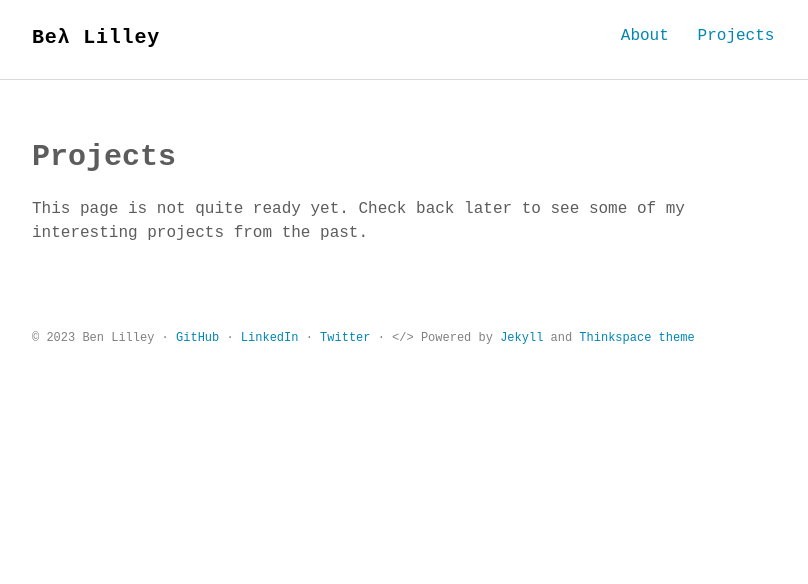
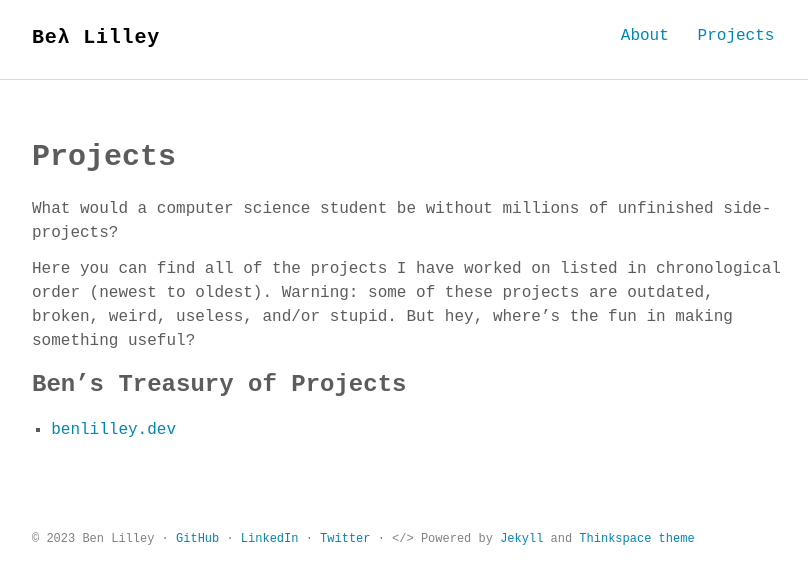
Before and after one commit to bunceandbean/bunceandbean.github.io, a Jekyll site: the page built from docs/projects.md, in a window 1280 px wide. Shown: the top 584 px of the page, without its empty margins (232-1040 px from the left). Built offline with Jekyll 4.4.1, drawn with Linux system fonts in a browser that asks for light colours; some web fonts are replaced.

Commit message:
Testing out Spotify

```diff
--- a/blog_ideas.txt
+++ b/blog_ideas.txt
@@ -5,7 +5,6 @@
 * Fishers Enigma - a retrospective
 * SchedLink
 * UTA
-* myMalloc / other 252 projects
 * Collatz Conjecture
 * Competetive Programming
 * Advent of Code - a retrospective
--- /dev/null
+++ b/docs/_includes/spotify.html
@@ -0,0 +1,4 @@
+<div>
+    My most recently played song:
+    <div style="left: 0; width: 100%; height: 80px; position: relative;"><iframe src="https://open.spotify.com/embed/track/0IVkP59yJ9GFF6B7IrvrxA?utm_source=oembed" style="top: 0; left: 0; width: 100%; height: 100%; position: absolute; border: 0;" allowfullscreen allow="clipboard-write; encrypted-media; fullscreen; picture-in-picture;"></iframe></div>
+</div>
--- a/docs/projects.md
+++ b/docs/projects.md
@@ -4,4 +4,10 @@
 permalink: /projects/
 ---
 
-This page is not quite ready yet. Check back later to see some of my interesting projects from the past.
+What would a computer science student be without millions of unfinished side-projects?
+
+Here you can find all of the projects I have worked on listed in chronological order (newest to oldest). Warning: some of these projects are outdated, broken, weird, useless, and/or stupid. But hey, where's the fun in making something useful?
+
+### Ben's Treasury of Projects
+
+* <a href = "https://benlilley.dev"> benlilley.dev </a>
```
